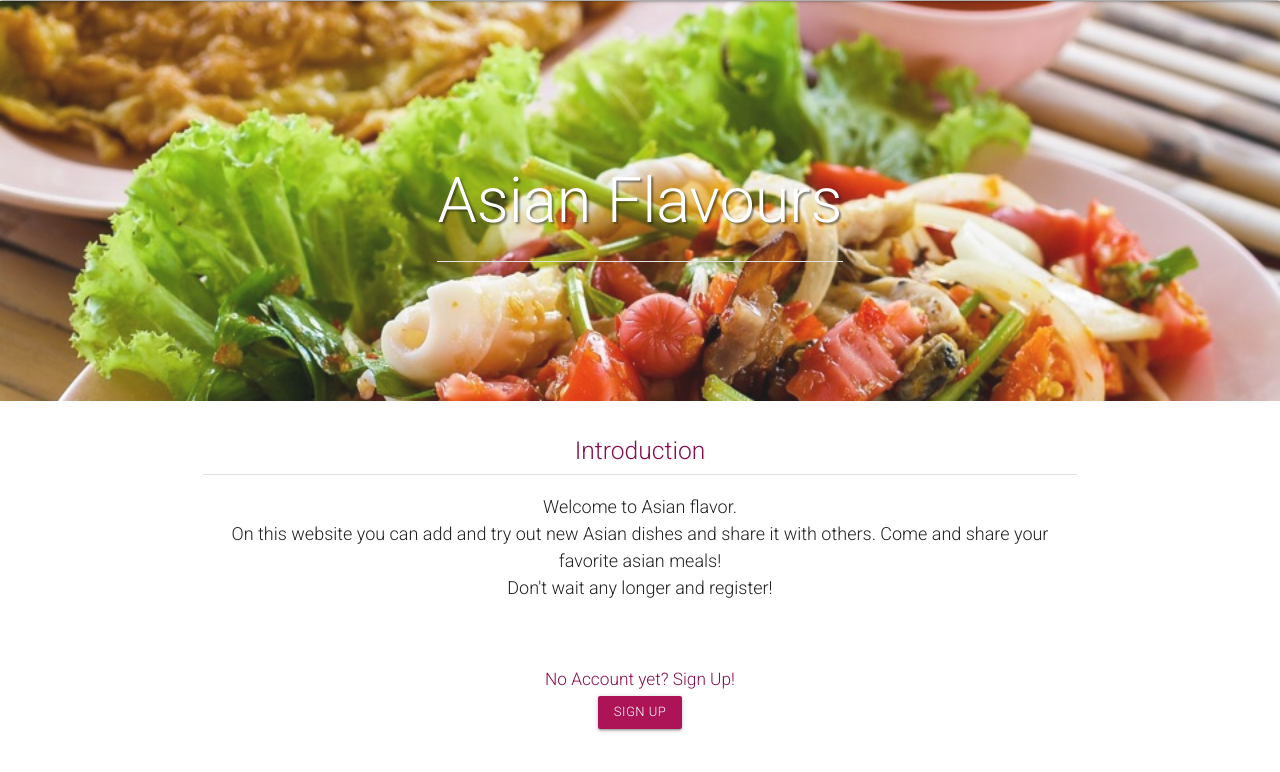
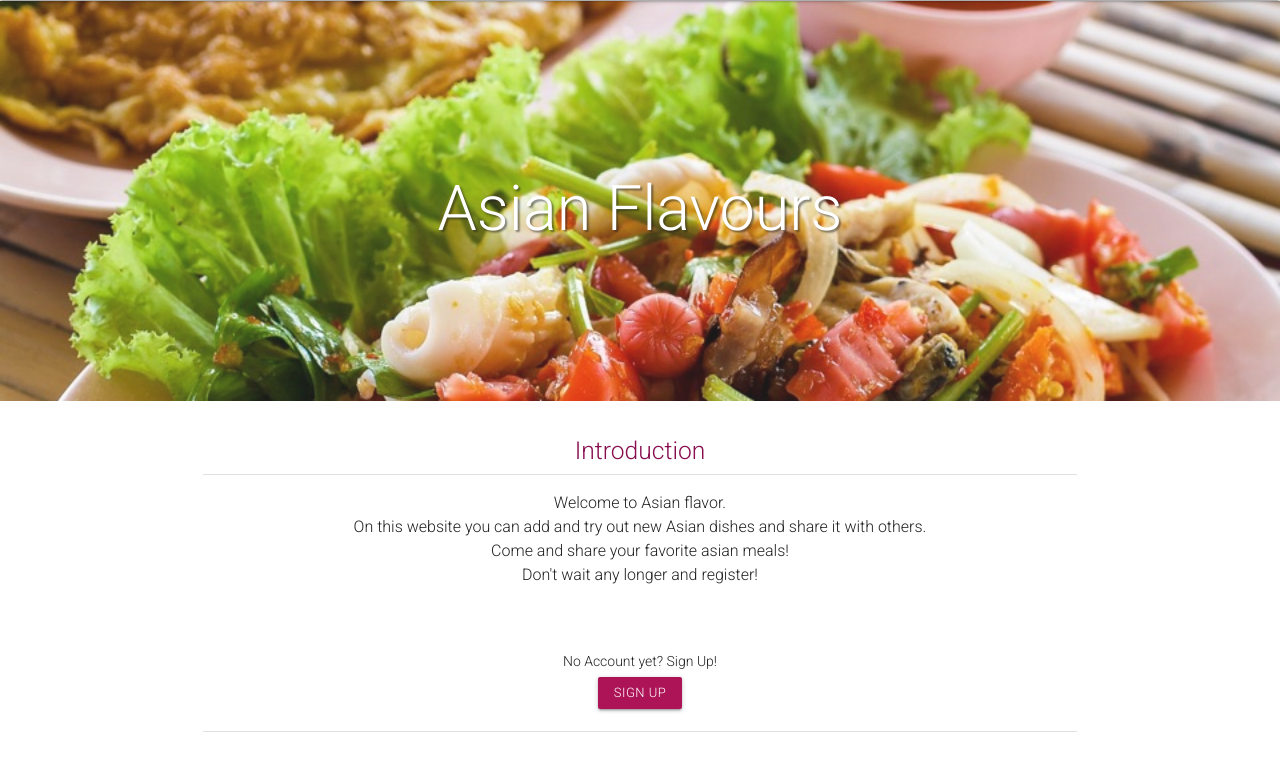
Before and after one commit to gwenjo/MS3-asian-flavours, a Flask app: page / in a window 1280 px wide. Shown: the part 64-836 px from the top of the page. Before the commit the page ends 796 px from the top, so only its background shows below. Run offline with Flask 2, Linux system fonts and the light colour scheme; some libraries are stand-ins or nearby versions.

Commit message:
modified layout of index page, and rename edit_recipe.html page

```diff
--- a/static/css/style.css
+++ b/static/css/style.css
@@ -10,6 +10,10 @@ body {
 
 .page-header {
     color: #880e4f;
+}
+
+.page-header-text {
+    font-size: 14px;
 }
 
 .nav-wrapper {
@@ -67,7 +71,7 @@ nav .brand-logo {
 }
 
 .home-text {
-    font-size: 18px;
+    font-size: 16px;
 }
 
 /* ----- RECIPE ----- */
@@ -109,7 +113,6 @@ nav .brand-logo {
     display: inline-block;
     height: 32px;
     font-size: 13px;
-    font-weight: cursive;
     color: rgba(0,0,0,0.6);
     line-height: 32px;
     padding: 0 12px;
--- a/templates/index.html
+++ b/templates/index.html
@@ -1,12 +1,10 @@
 {% extends "base.html" %}
 {% block content %}
 
-    <!-- Hero image section -->
+    <!-- Hero Image Section -->
     <div class="home-image">
         <div>
-            <h1 class="center-align-index">Asian Flavours</h1>
-            <div class="divider"></div>
-            <p class="center-align"></p>
+            <h1 class="center-align">Asian Flavours</h1>
         </div>
     </div>
 
@@ -15,20 +13,20 @@
         <div class="row">
             <div class="col s12">
                 <h5 class="center-align page-header">Introduction</h5>
-                <div class="divider"></div>
-                <p class="center-align home-text">Welcome to Asian flavor.
-                    <br />On this website you can add and try out new Asian dishes and share it with others.
+                    <div class="divider"></div>
+                    <p class="center-align home-text">Welcome to Asian flavor. <br />On this website you can add and try out new Asian dishes and share it with others.<br />
                     Come and share your favorite asian meals! <br />
                     Don't wait any longer and register!
-                </p>
+                    </p>
             </div>
 
             <div class="col s12">
-                <h6 class="center-align page-header">
+                <h6 class="center-align page-header-text">
                     No Account yet? Sign Up!</h6>
                 <div class="center-align">
                     <a href="{{ url_for('register') }}" class="btn-small pink darken-3">Sign Up</a>
-                </div>
+                </div><br />
+                <div class="divider"></div>
             </div>
         </div>
     </div>
```
Also changed, not shown: templates/recipe_input.html (renamed from templates/recipe-input.html).
